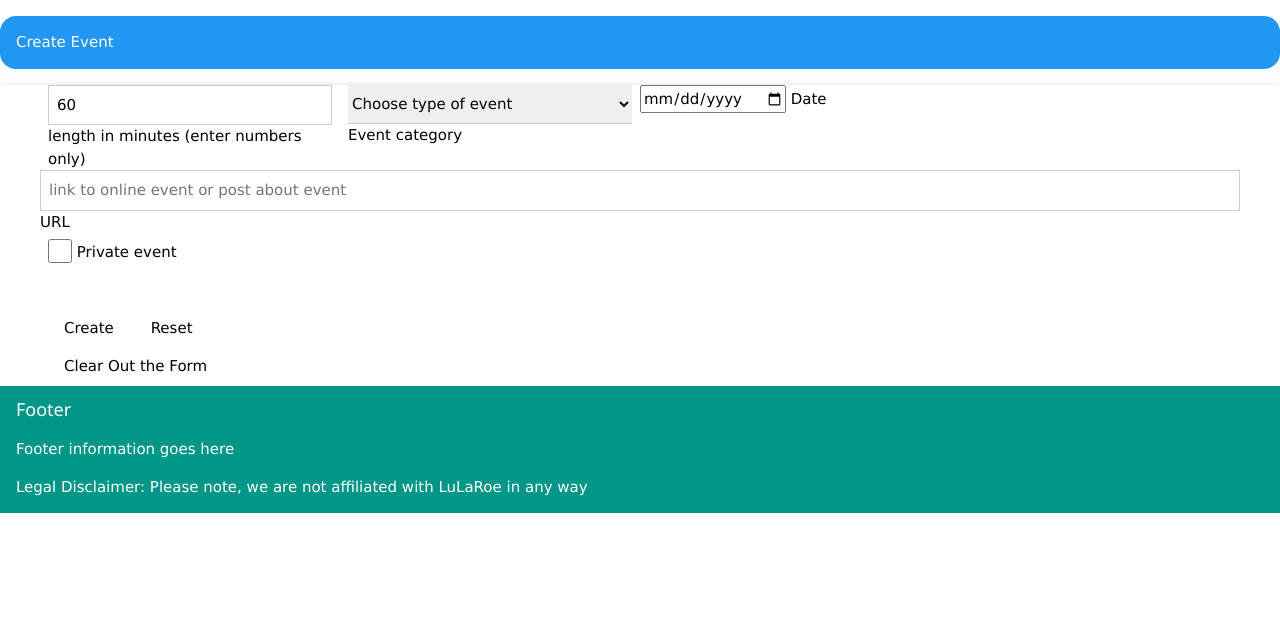
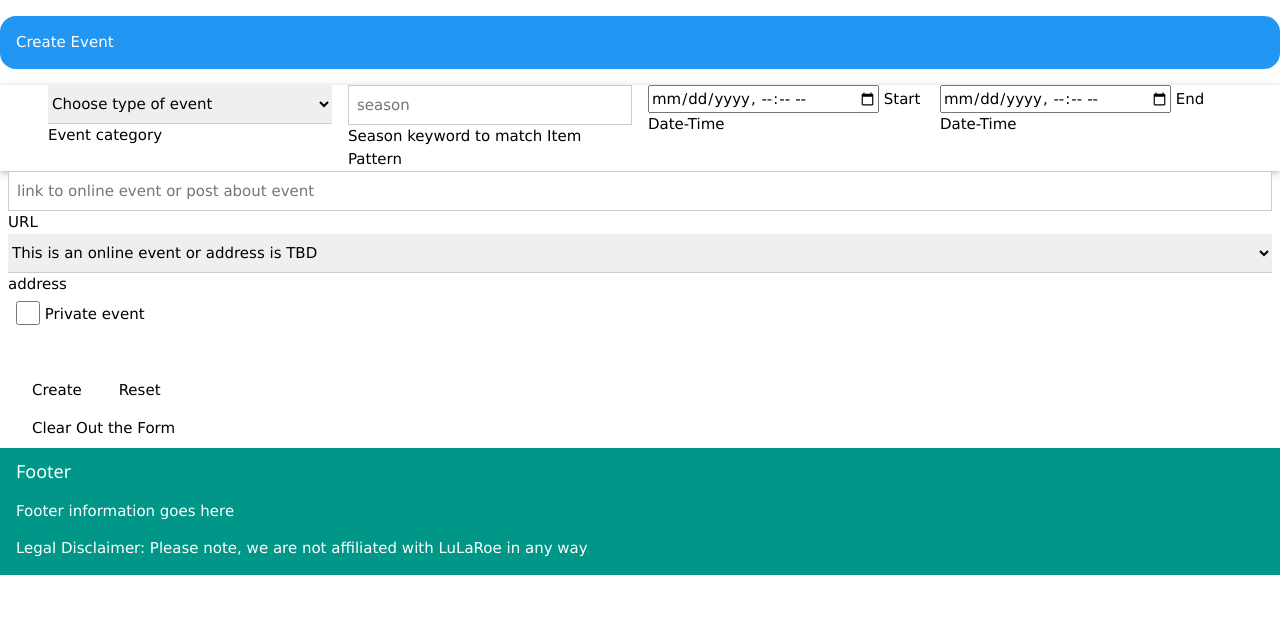
Before and after one commit to McFlip/lulashop, a PHP site: page /lulashop/createevent.php in a window 1280 px wide. Shown: the part 174-800 px from the top of the page. Run offline with PHP 8.4, Linux system fonts and the light colour scheme; the visitor is signed in with stand-in values (Sample User, id 1); tables that the repository leaves empty or names only in its code hold one stand-in row (values such as "Sample post").

Commit message:
can create events

```diff
--- a/createevent.php
+++ b/createevent.php
@@ -38,41 +38,45 @@ if($_SESSION["userType"] != "member"){
 
 <body>
 <?php
-$lengthErr=$dateErr=$categoryErr=$urlErr="";
+$memberID = $_SESSION["userID"];
+$userID = "NULL";
+$startErr=$endErr=$categoryErr=$urlErr=$seasonErr="";
 if ($_SERVER["REQUEST_METHOD"] == "POST") {
 	if (isset($_POST["btnclear"])){
 		foreach ($_POST as $x => $y) {
-			$_POST["$x"] = null;
+			$_POST["$x"] = "NULL";
 		}
 	}
-	if (empty($_POST["length"])){
-		$lengthErr="***length is required";
-		$length = 60;
+	if (empty($_POST["start"])){
+		$startErr="***starting date & time is required";
 	} else {
-		if (($length = filter_var($_POST["length"], FILTER_VALIDATE_INT)) == false) {
-			$lengthErr="***length must be an integer";
-			$length = 60;
-		}
+		$start = $_POST["start"];
+		var_dump($start);
 	}
-	if ($length < 1) {
-		$lengthErr="***length must be at least 1 minute";
+	if (empty($_POST["end"])){
+		$endErr="***ending date & time is required";
+	} else {
+		$end = $_POST["end"];
+		var_dump($end);
 	}
-	if (empty($_POST["date"])){
-		$dateErr="***date is required";
-	} else {
-		$date = $_POST["date"];
-		var_dump($date);
-	}
-	//TODO: consolidate date and time
-// 	if (empty($_POST["time"])){
-// 		$timeErr="***time is required";
-// 	} else {
-// 		$time = $_POST["time"];
-// 	}
 	if (empty($_POST["category"])){
 		$categoryErr="***event category is required";
 	} else {
 		$category = $_POST["category"];
+		if ($category == "season") {
+			if (empty($_POST["season"])){
+				$seasonErr="***keyword required for season event";
+			} else {
+				$season = test_input($_POST["season"]);
+				$sql = "SELECT `sku` FROM `inventory` WHERE `pattern` LIKE '%$season%';";
+				$pdo = $conn->query($sql);
+				if ($pdo->fetch()==false){
+					$seasonErr="The season keyword did not match to any inventory";
+				}
+			}
+		} else {
+			$season = "NULL";
+		}
 	}
 	if (!empty($_POST["url"])) {
 		$url = $_POST["url"];
@@ -81,7 +85,7 @@ if ($_SERVER["REQUEST_METHOD"] == "POST") {
 			$urlErr="***invalid url";
 		}
 	} else {
-		$url = 'null';
+		$url = "NULL";
 	}
 	if (isset($_POST["private"])){
 		$private = 1;
@@ -96,12 +100,10 @@ if ($_SERVER["REQUEST_METHOD"] == "POST") {
 	if (isset($_POST["addressID"])) {
 		$addressID = $_POST["addressID"];
 	} else {
-		$addressID = 'null';
+		$addressID = "NULL";
 	}
-	$memberID = $_SESSION["userID"];
-	$userID = 'null';
 	// check for errors and prepare sql statement
-	$arrErr = array($lengthErr,$dateErr,$categoryErr,$urlErr);
+	$arrErr = array($startErr,$endErr,$categoryErr,$urlErr,$seasonErr);
 	$isErr = false;
 	foreach ($arrErr as $error) {
 		if (!empty($error)) {
@@ -111,11 +113,12 @@ if ($_SERVER["REQUEST_METHOD"] == "POST") {
 	}
 	if (!$isErr && !$modify){
 // create event
-		$stmt = $conn->prepare("INSERT INTO `event`
+		$sql = "INSERT INTO `event`
 		(
-		  length,
-		  _date,
+			start,
+			end,
 			category,
+			season,
 			private,
 			url,
 			addressID,
@@ -124,48 +127,17 @@ if ($_SERVER["REQUEST_METHOD"] == "POST") {
 		)
 		VALUES
 		(
-		  :length,
-			:dateTime,
-			:category,
-			:private,
-			:url,
-			:addressID,
-			:userID,
-			:memberID
-		)");
-		$stmt->bindParam(':length', $length);
-		$stmt->bindParam(':dateTime', $date);
-		$stmt->bindParam(':category', $category);
-		$stmt->bindParam(':private', $private);
-		$stmt->bindParam(':url', $url);
-		$stmt->bindParam(':addressID', $addressID);
-		$stmt->bindParam(':userID', $userID);
-		$stmt->bindParam(':memberID', $memberID);
-// 		$stmt->execute();
-		$sql = "INSERT INTO `event`
-		(
-			length,
-			_date,
-			category,
-			private,
-			url,
-			addressID,
-			userID,
-			memberID
-		)
-		VALUES
-		(
-			'$length',
-			'$date',
+			'$start',
+			'$end',
 			'$category',
-			'$private',
-			'$url',
-			'$addressID',
-			'$userID',
-			'$memberID'
+			$season,
+			$private,
+			$url,
+			$addressID,
+			$userID,
+			$memberID
 		)";
-echo "WTF OVER???????";
-echo "<br>".$sql;
+echo "<br>".$sql; //TODO: Delete me
 		try {
 			$conn->exec($sql);
 		}
@@ -173,13 +145,15 @@ echo "<br>".$sql;
 			echo "Creation of event failed: " . $e->getMessage();
 			die(); //enforce ref integrity - don't upload pics if you cant attach to SKU
 		}
+	} else if (!$isErr && $modify) {
+		//modify existing event
+
 	}
 } else {
-	$length = 60;
-	$url = null;
+	$url = "NULL";
+	$season = "NULL";
 	$modify = false;
 }
-//TODO:remove this function if not needed
 //sanatize input
 function test_input($data) {
 	$data = trim($data);
@@ -201,10 +175,6 @@ function test_input($data) {
 	<form class="w3-container" method="post" action="createevent.php">
 		<div class="w3-row-padding">
 			<div class="w3-quarter">
-				<input class="w3-input w3-border" type="number" name="length" min="1" value="<?php echo "$length"; ?>" required>
-				<label class="w3-label w3-validate">length in minutes (enter numbers only)</label><span class="error"><?php echo $lengthErr;?></span>
-			</div>
-			<div class="w3-quarter">
 				<select class="w3-select" name="category" required>
 				<?php
 					if($_SERVER["REQUEST_METHOD"] == "POST"){
@@ -217,19 +187,71 @@ function test_input($data) {
 					<option value="party">Party</option>
 					<option value="outofoffice">Out of Office</option>
 					<option value="fair">Party - Multi Consultant</option>
-				</select>
+					<option value="season">Season</option>
+					</select>
 				<label class="w3-label w3-validate">Event category</label><?php echo $categoryErr;?>
 			</div>
-			<div class="w3-rest">
-				<input type="date" name="date" required>
-				<label class="w3-label w3-validate">Date</label><span class="error"><?php echo $dateErr;?></span>
+			<div class="w3-quarter">
+				<input class="w3-input w3-border" type="text" name="season" placeholder="season"
+				<?php
+				if ($_SERVER["REQUEST_METHOD"] == "POST"){
+					if($season != "NULL"){echo "value=\"$season\"";}
+				}
+				?>  >
+				<label class="w3-label w3-validate">Season keyword to match Item Pattern</label><span class="error"><?php echo $seasonErr;?></span>
+			</div>
+			<div class="w3-quarter">
+				<input type="datetime-local" name="start" required
+				<?php
+				if ($_SERVER["REQUEST_METHOD"] == "POST"){
+					echo "value=\"$start\"";
+				}
+				?>  >
+				<label class="w3-label w3-validate">Start Date-Time</label><span class="error"><?php echo $startErr;?></span>
+			</div>
+				<input type="datetime-local" name="end" required
+				<?php
+				if ($_SERVER["REQUEST_METHOD"] == "POST"){
+					echo "value=\"$end\"";
+				}
+				?>  >
+				<label class="w3-label w3-validate">End Date-Time</label><span class="error"><?php echo $endErr;?></span>
 			</div>
 		</div>
 
 		<div class="w3-row-padding">
 			<div class="w3-rest">
-				<input class="w3-input w3-border" type="url" name="url" placeholder="link to online event or post about event" <?php if($url != null){echo "value=\"".$url."\"";} ?> >
+				<input class="w3-input w3-border" type="url" name="url" placeholder="link to online event or post about event"
+				<?php
+					if ($_SERVER["REQUEST_METHOD"] == "POST"){
+						if($url != "NULL"){echo "value=\"".$url."\"";}
+					}
+				 ?> >
 				<label class="w3-label w3-validate">URL</label>
+			</div>
+		</div>
+		<div class="w3-row-padding">
+			<div class="w3-rest">
+				<select class="w3-select" name="addressID">
+					<option value="NULL">This is an online event or address is TBD</option>
+					<?php
+						$sql = "SELECT * FROM `address` WHERE `ownerID`='m_".$memberID."';";
+						echo "<br>".$sql;
+						$pdo = $conn->query($sql);
+						while ($result = $pdo->fetch()) {
+							echo "<option value=\"".$result['addressID']."\"";
+							if ($_SERVER["REQUEST_METHOD"] == "POST"){
+								if ($result['addressID'] == $addressID){
+									echo "selected";
+								}
+							}
+							echo ">";
+							echo $result['street1']." ".$result['street2']." ".$result['appt']." ".$result['city']." ".$result['state']." ".$result['zip'];
+							echo "</option>";
+						}
+					?>
+				</select>
+				<label class="w3-label w3-validate">address</label>
 			</div>
 		</div>
 		<div class="w3-row-padding">
@@ -259,7 +281,7 @@ function test_input($data) {
 
 </body>
 <!-- close DB connection -->
-<?php $conn = null;?>
+<?php $conn = "NULL";?>
 <footer>
 <?php include 'foot.php'; ?>
 </footer>
```
